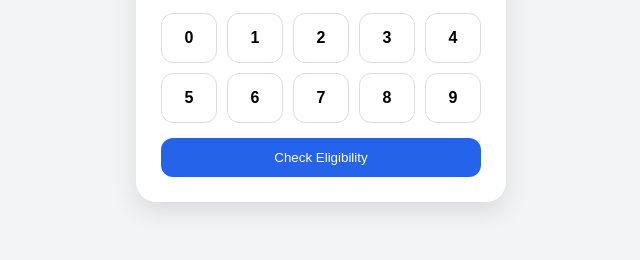
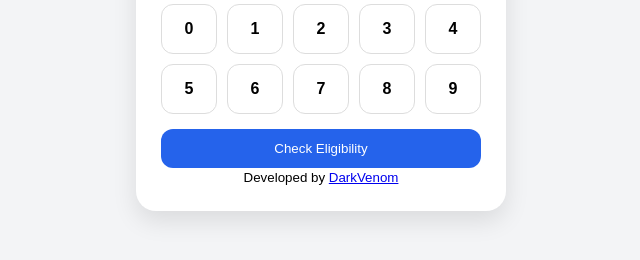
Before and after one commit to imeshsan2008/fuel, a plain HTML site: page index.html in a window 1280 px wide. Shown: the part 364-624 px from the top of the page, without its empty margins (319-959 px from the left). Drawn offline with Linux system fonts and the light colour scheme.

Commit message:
Update index.html

```diff
--- a/index.html
+++ b/index.html
@@ -120,10 +120,9 @@ button{
 
 <button onclick="check()">Check Eligibility</button>
 
-<div id="result"></div>
+    <small style=" text-align: center; margin: 15px;">Developed by <a href="https://github.com/imeshsan2008">DarkVenom</a></small>
 
 </div>
-
 <!-- POPUP -->
 <div class="popup" id="popup">
   <div class="popup-content">
```
